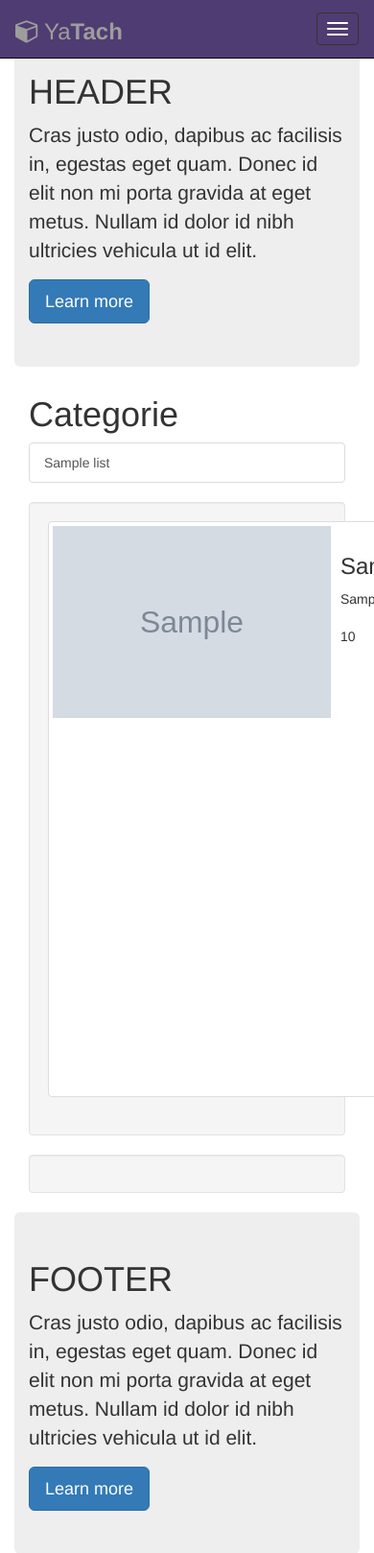
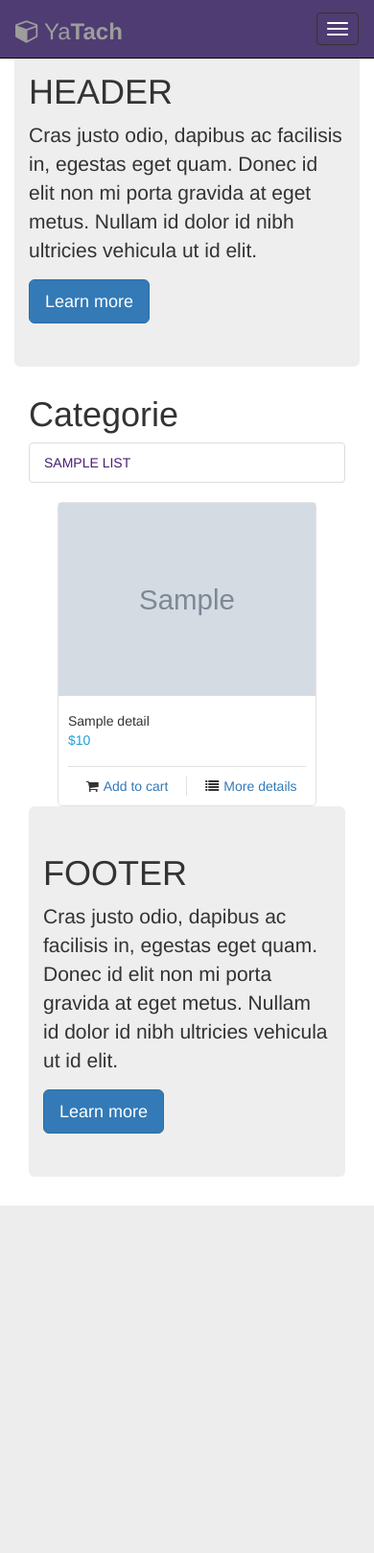
Before and after one commit to wafistos1/Ecommerce_project, a Django app: template Mysite/annonce/templates/annonce/detail.html in a window 390 px wide; the page is wider, and only the part inside the window is pictured. Shown: the top 1618 px of that part at 96% size. After the commit the page ends 1256 px from the top of that part, so only its background shows below. Run offline with Django 3.2, Linux system fonts and the light colour scheme; the template is opened without the code that fills it: most values are stand-ins (such as "Sample title", 1, 10 or a date in 2020); grey boxes marked "Sample" are stand-in pictures; some libraries are stand-ins or nearby versions.

Commit message:
add default annonce image and fix some error in detail template

```diff
--- a/Mysite/Mysite/settings.py
+++ b/Mysite/Mysite/settings.py
@@ -41,6 +41,7 @@
     'django.contrib.staticfiles',
     # The following apps are required:
     'django.contrib.sites',
+    'django.contrib.humanize',
 
     # django-allauth
     'allauth',
--- a/Mysite/annonce/templates/annonce/detail.html
+++ b/Mysite/annonce/templates/annonce/detail.html
@@ -1,22 +1,46 @@
 {% extends "base.html" %}
 {% load crispy_forms_tags %}
 
+{% load humanize %}
+
 {% load i18n %}
+
 
 {% block head_title %}{% trans "detail annonce" %}{% endblock %}
 
 
 {% block annonce %}
-              <div class="thumbnail" style="width: 500px; height:600px;">
+<div class="container">
 
-                <img data-src="holder.js/300x200" alt="300x200"
-                  style="width: 300px; height: 200px;float:left;padding-right:10px" src="{{ details.image.url }}" class="img-responsive">
-                <div class="caption">
-                  <h3>{{ details.title }}</h3>
 
-                  <p>{{ details.description }}</p>
+
+
+              <div class="col-sm-3">
+                <div class="col-item">
+                  <div class="photo">
+                    <img src="{{ details.image.url }}" class="img-responsive" alt="a" />
+                  </div>
+                  <div class="info">
+                    <div class="row">
+                      <div class="price col-md-6">
+                        <h5>
+                          {{ details.title }}</h5>
+                        <h5 class="price-text-color">
+                          ${{ details.price|intcomma }}</h5>
+                      </div>
+                      <div class="rating hidden-sm col-md-6">
+                      </div>
+                    </div>
+                    <div class="separator clear-left">
+                      <p class="btn-add">
+                        <i class="fa fa-shopping-cart"></i><a href="http://www.jquery2dotnet.com" class="hidden-sm">Add to
+                          cart</a></p>
+                      <p class="btn-details">
+                        <i class="fa fa-list"></i><a href="http://www.jquery2dotnet.com" class="hidden-sm">More details</a></p>
+                    </div>
+                    <div class="clearfix">
+                    </div>
+                  </div>
                 </div>
-              {{ details.price }}
-
               </div>
 {% endblock annonce %}
--- a/Mysite/annonce/views.py
+++ b/Mysite/annonce/views.py
@@ -13,7 +13,7 @@
     """
     """
     categorie = Categorie.objects.all()
-    annonce = Annonce.objects.all().order_by('-date')
+    annonce = Annonce.objects.all().order_by('-created')
     # todo: ajouter la paginations
 
     context = {'categories': categorie, 'annonces': annonce}
@@ -60,3 +60,5 @@
     model = Annonce
     context_object_name = 'details'
     template_name = 'annonce/detail.html'
+
+# TODO: ADD remove annonce view
--- a/Mysite/static/css/custom.css
+++ b/Mysite/static/css/custom.css
@@ -462,5 +462,110 @@
 	padding-top: 10%;
 }
 
-#heder{
+
+
+
+@import url(http://netdna.bootstrapcdn.com/font-awesome/4.0.3/css/font-awesome.min.css);
+.col-item
+{
+    border: 1px solid #E1E1E1;
+    border-radius: 5px;
+    background: #FFF;
 }
+.col-item .photo img
+{
+    margin: 0 auto;
+    width: 100%;
+}
+
+.col-item .info
+{
+    padding: 10px;
+    border-radius: 0 0 5px 5px;
+    margin-top: 1px;
+}
+
+.col-item:hover .info {
+    background-color: #F5F5DC;
+}
+.col-item .price
+{
+    /*width: 50%;*/
+    float: left;
+    margin-top: 5px;
+}
+
+.col-item .price h5
+{
+    line-height: 20px;
+    margin: 0;
+}
+
+.price-text-color
+{
+    color: #219FD1;
+}
+
+.col-item .info .rating
+{
+    color: #777;
+}
+
+.col-item .rating
+{
+    /*width: 50%;*/
+    float: left;
+    font-size: 17px;
+    text-align: right;
+    line-height: 52px;
+    margin-bottom: 10px;
+    height: 52px;
+}
+
+.col-item .separator
+{
+    border-top: 1px solid #E1E1E1;
+}
+
+.clear-left
+{
+    clear: left;
+}
+
+.col-item .separator p
+{
+    line-height: 20px;
+    margin-bottom: 0;
+    margin-top: 10px;
+    text-align: center;
+}
+
+.col-item .separator p i
+{
+    margin-right: 5px;
+}
+.col-item .btn-add
+{
+    width: 50%;
+    float: left;
+}
+
+.col-item .btn-add
+{
+    border-right: 1px solid #E1E1E1;
+}
+
+.col-item .btn-details
+{
+    width: 50%;
+    float: left;
+    padding-left: 10px;
+}
+.controls
+{
+    margin-top: 20px;
+}
+[data-slide="prev"]
+{
+    margin-right: 10px;
+}
--- a/Mysite/templates/base.html
+++ b/Mysite/templates/base.html
@@ -1,5 +1,5 @@
 {% load static %}
-
+{% load humanize %}
 <!DOCTYPE html>
 <html lang="en">
 
@@ -9,10 +9,12 @@
   <!-- Latest compiled and minified CSS -->
   <meta name="viewport" content="width=device-width, initial-scale=1">
   <link rel="stylesheet" href="{% static 'css/custom.css' %}">
+  {% block link %}
   <link href="https://fonts.googleapis.com/css?family=Roboto|Varela+Round" rel="stylesheet">
   <link rel="stylesheet" href="https://fonts.googleapis.com/icon?family=Material+Icons">
   <link rel="stylesheet" href="https://maxcdn.bootstrapcdn.com/font-awesome/4.7.0/css/font-awesome.min.css">
   <link rel="stylesheet" href="https://maxcdn.bootstrapcdn.com/bootstrap/3.3.7/css/bootstrap.min.css">
+  {% endblock link %}
 
   {% block head_title %}
 
@@ -100,7 +102,7 @@
       <div class="list-group">
         {% for list in categories %}
 
-        <a href="#" class="list-group-item">{{ list.name }} </a>
+        <a href="#" class="list-group-item" style="color: rgb(74, 30, 116);">{{ list.name|upper }} </a>
 
         {% endfor %}
       </div>
@@ -116,53 +118,60 @@
       <div class="row">
 
 
-        <div class="col-sm-6 col-md-9">
-          <div class="well">
+        <div class=" col-md-12">
+
 
             <!-- block annonce -->
             {% block annonce %}
-            <h2>Les annonces</h2>
-            <div class="well">
-              <!--Loop list of annonces -->
-              <!-- {% for detail in lists %}
-              <div class="thumbnail" style="width: 500px; height: 230px">
+            <h2 style="text-align: center;">Les Dernieres annonces</h2>
 
-                <img data-src="holder.js/300x200" alt="300x200"
-                  style="width: 250px; height: 150px;float:left;padding-right:10px" src="{{ detail.image.url }}"
-                  class="img-responsive">
-                <div class="caption">
-                  <h3>{{ detail.title }}</h3>
 
-                  <p>{{ detail.description }}</p>
+              <div class="row">
+                {% for details in annonces %}
+                  <div class="col-sm-4  col-12" style="margin-top: 10px; border-width: 5px; border-color: blueviolet;">
+                  <div class="col-item">
+                    <div class="photo">
+                      <img src="{{details.image.url}}" alt="a" style="height: 200px; width: 250px; " class="img-responsive" />
+                    </div>
+                    <div class="info">
+                      <div class="row">
+                        <div class="price col-md-12">
+                          <h5>
+                            <strong>{{ details.title|upper|truncatewords:3  }}</strong></h5>
+                            <div class="row">
+
+                              <div class="price col-md-6">
+                          <h5 class="price-text-color">
+                            ${{ details.price|intcomma}}</h5>
+                          </div>
+                          <div class="price col-md-6">
+                            <h6 class="price-text-color" style="color: blueviolet;">
+                              Ajouter-{{ details.created }}</h6>
+                            </div>
+
+                        </div>
+                        </div>
+
+                      </div>
+                      <div class="separator clear-left">
+                        <p class="btn-details">
+                          <i class="fa fa-list"></i><a href="{{details.get_absolute_url}}" class="hidden-sm">Details</a></p>
+                            <p class="btn-details">
+                              <i class="fa fa-shopping-bag"></i><a  class="hidden-sm" style="color: blueviolet;">{{details.type_annonce|upper}}
+                                </a></p>
+                      </div>
+                      <div class="clearfix">
+                      </div>
+                    </div>
+                  </div>
                 </div>
-                <h3>{{ detail.price }}</h3>
-                <h2><a href="{{ detail.get_absolute_url }}">detail</a></h2>
+                  {% endfor %}
 
               </div>
 
 
-              {% endfor %} -->
-              {% for detail in annonces %}
-              <div class="col-lg-4 col-md-6 mb-4">
-                  <div class="card h-100" style="border: 1px solid rgb(207, 142, 191);">
-                  <a href="#"><img data-src="holder.js/300x200" alt="300x200" style="width: 150px; height: 100px;float:left;padding-right:10px;border-width:10px;
-                    border-color: violet;" class="card-img-top"
-                      src="{% if detail.image %}{{ detail.image.url }}{% else %}{% static 'img/no-image.png' %}{% endif %}"
-                      alt=""></a>
-                  <div class="card-body" style="margin-top: 2px; margin-right: 2px">
-                    <h4 class="card-title">
-                      <a href="{{ detail.get_absolute_url }}">{{detail.title}}</a>
-                    </h4>
-                    <h5>${{detail.price}}</h5>
-                    <p class="card-text">Lorem ipsum dolor sit amet, consectetur adipisicing elit. Amet numquam
-                      aspernatur!</p>
-                  </div>
-                  <div class="card-footer">
-                    <small class="text-muted">&#9733; &#9733; &#9733; &#9733; &#9734;</small>
-                  </div>
-                </div>
-              </div>
-              {% endfor %}
+
+
               <!--Pagitation -->
               <div class="pagination">
                 <span class="step-links">
@@ -182,20 +191,16 @@
                 </span>
               </div>
 
-            </div>
+
 
             {% endblock annonce %}
             <!-- block annonce -->
-          </div>
+
 
         </div>
 
         <!--Pub-->
-        <div class="col-sm-3 col-md-3">
-          <div class='well info'></div>
 
-
-        </div>
         <!--fin block Pub-->
       </div>
     </div>
```
Also changed, not shown: Mysite/annonce/models.py (+32 -2 lines), Mysite/picture/image_default.jpg (added).
